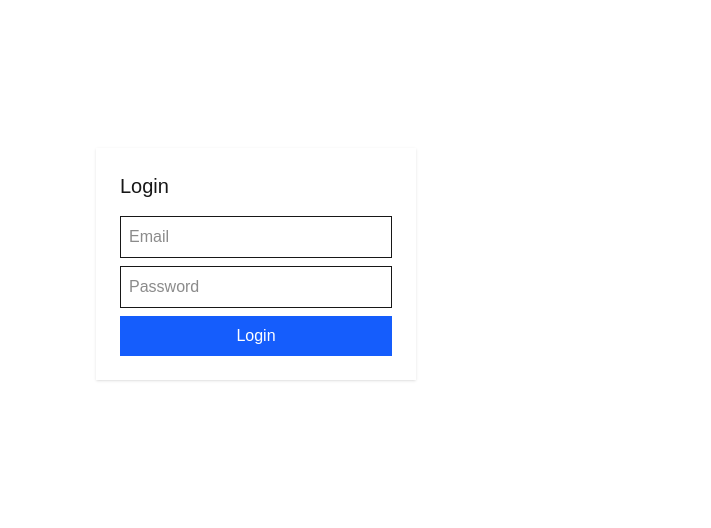
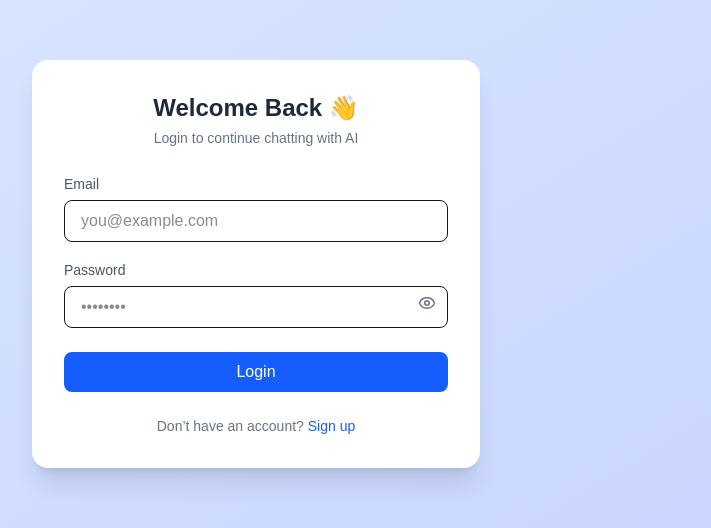
Before and after one commit to Huzaifabaloch9t-dev/AI-chat, a Next.js app: page / in a window 1280 px wide. Shown: the part 136-664 px from the top of the page, without its empty margins (384-1095 px from the left). Built offline with nearby package versions, Linux system fonts and the light colour scheme.

Commit message:
update login page

```diff
--- a/app/pages/login.tsx
+++ b/app/pages/login.tsx
@@ -1,34 +1,106 @@
 "use client";
 import { useState } from "react";
 import { login } from "../../../my-app/services/authService";
+import { Eye, EyeOff, Loader2 } from "lucide-react";
 
 export default function Login() {
   const [email, setEmail] = useState("");
   const [password, setPassword] = useState("");
+  const [showPassword, setShowPassword] = useState(false);
+  const [loading, setLoading] = useState(false);
+  const [error, setError] = useState("");
+
+  const handleLogin = async () => {
+    if (!email || !password) {
+      setError("Please fill all fields");
+      return;
+    }
+
+    try {
+      setLoading(true);
+      setError("");
+      await login(email, password);
+      window.location.href = "/";
+    } catch (err: any) {
+      setError("Invalid email or password");
+    } finally {
+      setLoading(false);
+    }
+  };
 
   return (
-    <div className="h-screen flex items-center justify-center">
-      <div className="p-6 bg-white shadow w-80">
-        <h1 className="text-xl mb-4">Login</h1>
+    <div className="min-h-screen flex items-center justify-center bg-gradient-to-br from-blue-100 to-indigo-200">
+      <div className="w-full max-w-md bg-white rounded-2xl shadow-xl p-8">
 
+        {/* Title */}
+        <h1 className="text-2xl font-bold text-center text-gray-800">
+          Welcome Back 👋
+        </h1>
+        <p className="text-center text-gray-500 text-sm mt-1">
+          Login to continue chatting with AI
+        </p>
+
+        {/* Error */}
+        {error && (
+          <div className="mt-4 text-sm text-red-600 bg-red-50 p-2 rounded">
+            {error}
+          </div>
+        )}
+
+        {/* Email */}
+        <div className="mt-6">
+          <label className="text-sm text-gray-600">Email</label>
           <input
-          className="border p-2 w-full mb-2"
-          placeholder="Email"
+            type="email"
+            placeholder="you@example.com"
+            className="mt-1 w-full rounded-lg border px-4 py-2 focus:ring-2 focus:ring-blue-500 outline-none"
             onChange={(e) => setEmail(e.target.value)}
           />
+        </div>
+
+        {/* Password */}
+        <div className="mt-4">
+          <label className="text-sm text-gray-600">Password</label>
+          <div className="relative">
             <input
-          className="border p-2 w-full mb-2"
-          placeholder="Password"
-          type="password"
+              type={showPassword ? "text" : "password"}
+              placeholder="••••••••"
+              className="mt-1 w-full rounded-lg border px-4 py-2 pr-10 focus:ring-2 focus:ring-blue-500 outline-none"
               onChange={(e) => setPassword(e.target.value)}
             />
+            <button
+              type="button"
+              onClick={() => setShowPassword(!showPassword)}
+              className="absolute right-3 top-3 text-gray-500"
+            >
+              {showPassword ? <EyeOff size={18} /> : <Eye size={18} />}
+            </button>
+          </div>
+        </div>
 
+        {/* Button */}
         <button
-          onClick={() => login(email, password)}
-          className="bg-blue-600 text-white w-full py-2"
+          onClick={handleLogin}
+          disabled={loading}
+          className="mt-6 w-full flex items-center justify-center gap-2 bg-blue-600 hover:bg-blue-700 text-white py-2 rounded-lg transition disabled:opacity-70"
         >
-          Login
+          {loading ? (
+            <>
+              <Loader2 className="animate-spin" size={18} />
+              Logging in...
+            </>
+          ) : (
+            "Login"
+          )}
         </button>
+
+        {/* Footer */}
+        <p className="mt-6 text-center text-sm text-gray-500">
+          Don’t have an account?{" "}
+          <a href="/signup" className="text-blue-600 hover:underline">
+            Sign up
+          </a>
+        </p>
       </div>
     </div>
   );
--- a/app/pages/signup.tsx
+++ b/app/pages/signup.tsx
@@ -1,3 +1,4 @@
+"use client";
 import { signup } from "../../services/authService";
 import { useState } from "react";
 
--- /dev/null
+++ b/app/signup/page.tsx
@@ -0,0 +1,12 @@
+import React from 'react'
+import Signup from '../pages/signup'
+
+function page() {
+  return (
+    <div>
+      <Signup/>
+    </div>
+  )
+}
+
+export default page
--- a/package.json
+++ b/package.json
@@ -9,6 +9,7 @@
     "lint": "eslint"
   },
   "dependencies": {
+    "lucide-react": "^0.562.0",
     "next": "16.1.2",
     "react": "19.2.3",
     "react-dom": "19.2.3"
```
Also changed, not shown: 1 other file (tests, documents, lock files or other folders). Lines whose indentation alone changed are shown as unchanged.
